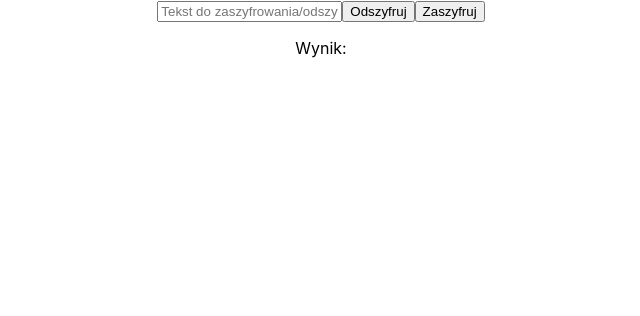
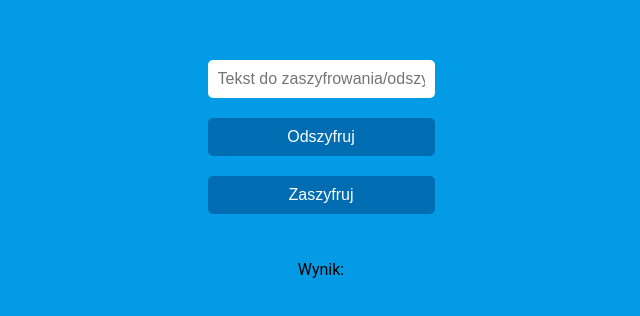
Before and after one commit to MagdalSaturs/szyfr_poligramowy, a React (Create React App) app: page / in a window 1280 px wide. Shown: the top 316 px of the page, without its empty margins (319-959 px from the left). Built offline with nearby package versions, Linux system fonts and the light colour scheme.

Commit message:
poprawa (odświeżanie)

```diff
--- a/src/App.js
+++ b/src/App.js
@@ -6,10 +6,11 @@ function App() {
   const text = React.createRef();
 
   const Code = (e) => {
+    e.preventDefault();
     const textValue = text.current.value;
-    const alphabet = 'abcdefghijklmnopqrstuvwxyz';
+    const alphabet = 'abcdefghijklmnopqrstuvwxyz.,!?:;';
 
-    const code = (textValue) => {
+    const code = () => {
       let result = '';
       for (let i = 0; i < textValue.length; i++) {
         if (textValue[i] === ' ') {
@@ -26,10 +27,11 @@ function App() {
   };
 
   const Decode = (e) => {
+    e.preventDefault();
     const textValue = text.current.value;
-    const alphabet = 'abcdefghijklmnopqrstuvwxyz';
+    const alphabet = 'abcdefghijklmnopqrstuvwxyz.,!?:;';
 
-      const decode = (textValue) => {
+    const decode = () => {
         let resultDecode = '';
         for (let i = 0; i < textValue.length; i++) {
           if (textValue[i] === ' ') {
@@ -50,11 +52,9 @@ function App() {
       <div className='App'>
         <form>
           <input ref={text} placeholder='Tekst do zaszyfrowania/odszyfrowania'></input>
-          <button onClick={e => Decode(e)} >Odszyfruj</button>
-          <button onClick={e => Code(e)}>Zaszyfruj</button>
+          <button onClick={Decode} >Odszyfruj</button>
+          <button onClick={Code}>Zaszyfruj</button>
         </form>
-      </div>
-      <div className='Output'>
         <p>Wynik:</p>
         <p>{tekst}</p>
       </div>
--- a/src/App.scss
+++ b/src/App.scss
@@ -1,8 +1,46 @@
-.App {
+body {
+  background: #039be5;
+  color: #000;
+  font-family: 'Roboto', sans-serif;
+  margin: 0;
+  padding: 0;
   text-align: center;
-
 }
 
-.Output {
-  text-align: center;
+.App {
+  display: flex;
+  justify-content: center;
+  align-items: center;
+  flex-direction: column;
+  padding: 30px 0 0 0;
+
+
+  form {
+      display: flex;
+      flex-direction: column;
+      padding: 20px;
+
+      input {
+          margin: 10px 0;
+          padding: 10px;
+          border: 0;
+          border-radius: 5px;
+          font-size: 16px;
+      }
+
+      button {
+          margin: 10px 0;
+          padding: 10px;
+          border: 0;
+          border-radius: 5px;
+          font-size: 16px;
+          background: #006db3;
+          color: #fff;
+          cursor: pointer;
+
+          &:hover {
+              background: #004c7f;
+          }
+      }
+  }
 }
```
